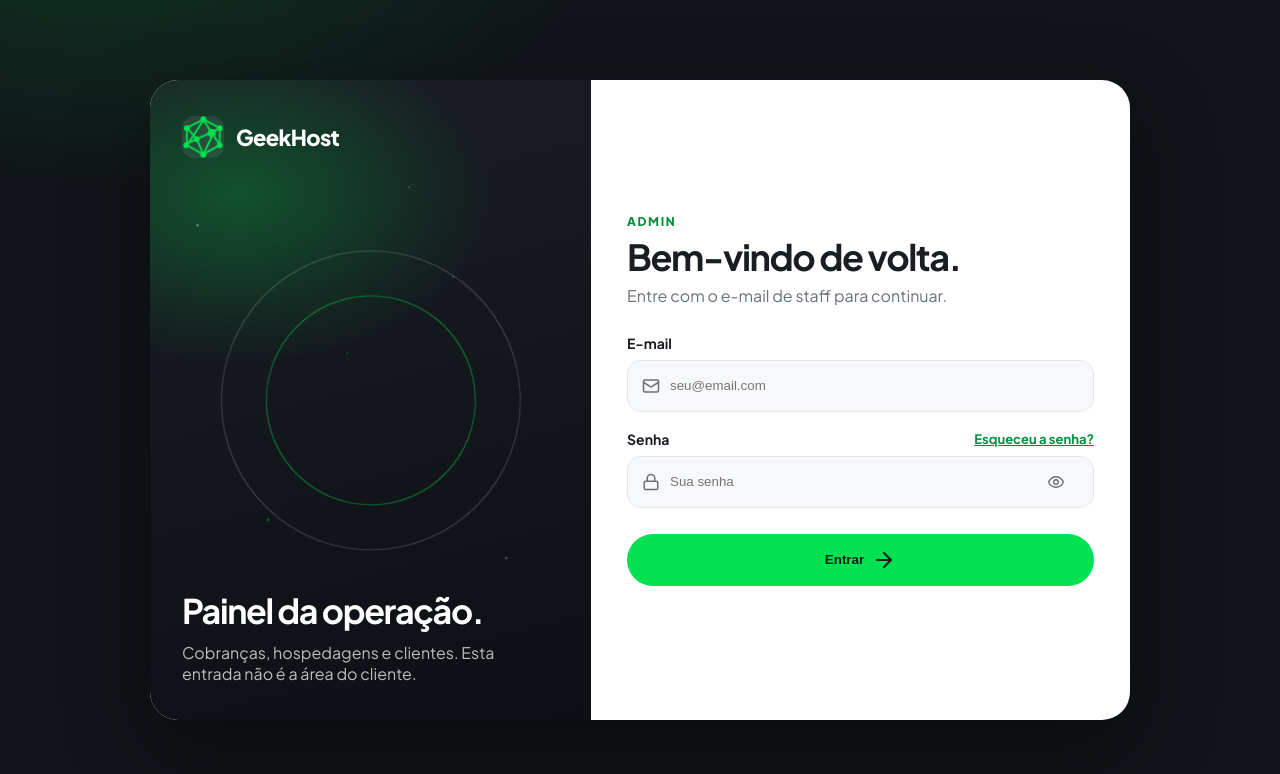
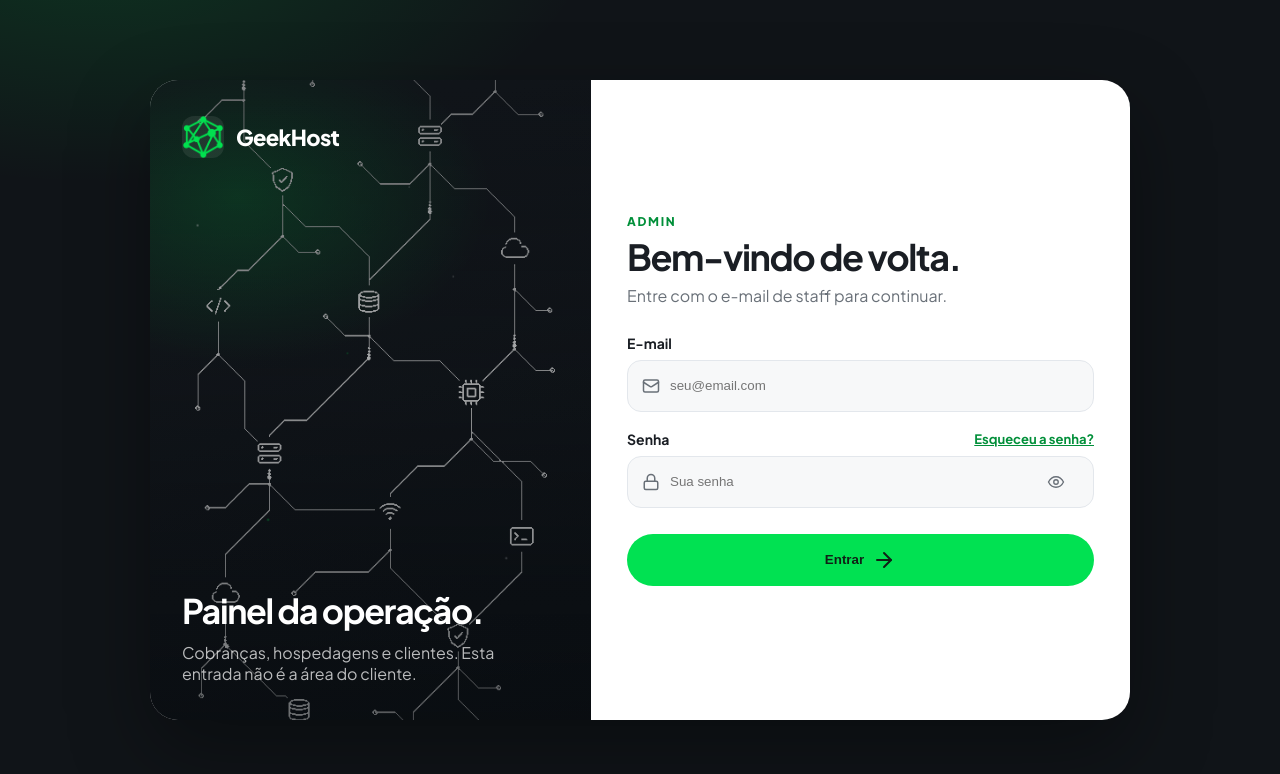
Before and after one commit to fernandabonfimm/geekhost, a PHP site: page /localhost/admin/login in a window 1280 px wide. Shown: the top 774 px of the page. Run offline with PHP 8.4, Linux system fonts and the light colour scheme; some libraries are stand-ins or nearby versions.

Commit message:
Replace the login rings with the circuit gif.
The animation fills the side panel and sits behind a light veil so the copy stays readable.

Co-authored-by: Fernanda <fernandabonfimm@users.noreply.github.com>

```diff
--- a/public_html/assets/css/auth.css
+++ b/public_html/assets/css/auth.css
@@ -70,35 +70,14 @@ body.admin-body.is-auth-screen main {
     animation: auth-drift 14s ease-in-out infinite alternate;
 }
 
-/* Full closed rings (not half-arcs). Sized to fit inside the panel so rotation never shows a cut. */
+/* Circuit gif fills the panel. The veil keeps the copy readable. */
 .auth-orbit {
-    display: grid;
-    place-items: center;
-    animation: auth-spin 48s linear infinite;
-}
-
-.auth-orbit::before,
-.auth-orbit::after {
-    content: '';
-    grid-area: 1 / 1;
-    box-sizing: border-box;
-    border-radius: 50%;
-    border-style: solid;
-    background: transparent;
-}
-
-.auth-orbit::before {
-    width: min(58%, 210px);
-    aspect-ratio: 1;
-    border-width: 1.5px;
-    border-color: rgba(1, 225, 82, .55);
-}
-
-.auth-orbit::after {
-    width: min(82%, 300px);
-    aspect-ratio: 1;
-    border-width: 1.5px;
-    border-color: rgba(255, 255, 255, .22);
+    background-image:
+        linear-gradient(180deg, rgba(8, 12, 16, .5) 0%, rgba(8, 12, 16, .34) 48%, rgba(8, 12, 16, .58) 100%),
+        url('../images/login-circuit.gif');
+    background-position: center, center;
+    background-repeat: no-repeat;
+    background-size: cover, cover;
 }
 
 .auth-visual-top,
@@ -294,7 +273,6 @@ body.admin-body.is-auth-screen main {
     from { transform: translate3d(0, 0, 0); }
     to { transform: translate3d(-12px, 10px, 0); }
 }
-@keyframes auth-spin { to { transform: rotate(360deg); } }
 @keyframes auth-float {
     0%, 100% { transform: translateY(0); }
     50% { transform: translateY(-8px); }
```
Also changed, not shown: public_html/assets/images/login-circuit.gif (added).
